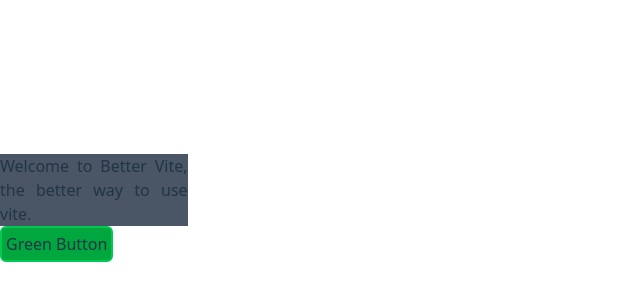
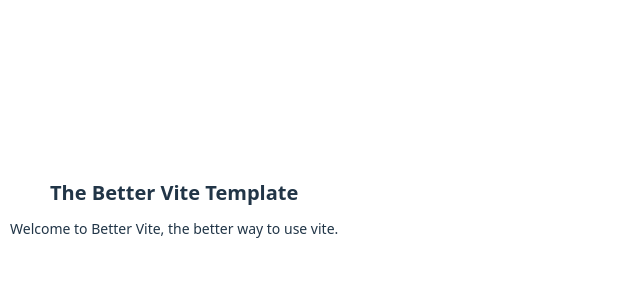
Before and after one commit to PinheiroReis/better-vite-material, a React (Vite) app: page / in a window 1280 px wide. Shown: the part 192-492 px from the top of the page, without its empty margins (0-640 px from the left). Built offline with nearby package versions, Linux system fonts and the light colour scheme.

Commit message:
home: add a initial text

```diff
--- a/index.html
+++ b/index.html
@@ -1,10 +1,10 @@
-<!doctype html>
+<!DOCTYPE html>
 <html lang="en">
 	<head>
 		<meta charset="UTF-8" />
 		<link rel="icon" type="image/svg+xml" href="/vite.svg" />
 		<meta name="viewport" content="width=device-width, initial-scale=1.0" />
-    <title>better-vite</title>
+		<title>Better Vite Template</title>
 	</head>
 	<body>
 		<div id="root"></div>
--- a/src/App.tsx
+++ b/src/App.tsx
@@ -1,15 +1,11 @@
-import GreenButton from "./components/GreenButton.tsx";
-import Welcome from "./components/Welcome.tsx";
+import Title from "./components/Text/Title/index.tsx";
+import Welcome from "./components/Text/Welcome/intex.tsx";
 
 function App() {
 	return (
 		<>
-			<div className={`flex text-justify`}>
-				<div>
-					<Welcome />
-					<GreenButton>Green Button</GreenButton>
-				</div>
-			</div>
+			<Title />
+			<Welcome />
 		</>
 	);
 }
--- /dev/null
+++ b/src/components/Buttons/Green/index.module.css
@@ -0,0 +1,20 @@
+.green_button {
+	border: 2px solid #3cb43c;
+	border-radius: 2px;
+	padding: 1px;
+	background-color: #18a618;
+}
+
+.green_button:hover {
+	border: 2px solid #3cb43c;
+	border-radius: 2px;
+	padding: 1px;
+	background-color: #3cb43c;
+}
+
+.green_button:active {
+	border: 2px solid #3cb43c;
+	border-radius: 2px;
+	padding: 1px;
+	background-color: #49b949;
+}
--- /dev/null
+++ b/src/components/Buttons/Green/index.tsx
@@ -0,0 +1,13 @@
+import type { ReactNode } from "react";
+import classes from "./index.module.css";
+
+export default function ButtonGreen(props: {
+	onClick: () => void;
+	children: ReactNode;
+}) {
+	return (
+		<button onClick={props.onClick} className={classes.green_button}>
+			{props.children}
+		</button>
+	);
+}
--- a/src/components/GreenButton.tsx
+++ /dev/null
@@ -1,14 +0,0 @@
-import type { ReactNode } from "react";
-
-export default function GreenButton(props: {
-	className?: string;
-	children: ReactNode;
-}) {
-	return (
-		<button
-			className={`border-2 rounded-md p-1 flex flex-row bg-green-600 border-green-500 hover:bg-green-500 active:bg-green-400 ${props.className}`}
-		>
-			{props.children}
-		</button>
-	);
-}
--- /dev/null
+++ b/src/components/Text/Title/index.module.css
@@ -0,0 +1,6 @@
+h1 {
+	font-size: 20px;
+	font-weight: 700;
+	margin: 10px;
+	text-align: center;
+}
--- /dev/null
+++ b/src/components/Text/Title/index.tsx
@@ -0,0 +1,5 @@
+import "./index.module.css";
+
+export default function Title() {
+	return <h1>The Better Vite Template</h1>;
+}
--- /dev/null
+++ b/src/components/Text/Welcome/index.module.css
@@ -0,0 +1,5 @@
+p {
+	font-size: 14px;
+	margin: 10px;
+	text-align: justify;
+}
--- a/src/components/Welcome.tsx
+++ b/src/components/Text/Welcome/intex.tsx
@@ -1,6 +1,8 @@
+import "./index.module.css";
+
 export default function Welcome() {
 	return (
-		<div className={`bg-gray-600 w-1/2`}>
+		<div>
 			<p>Welcome to Better Vite, the better way to use vite.</p>
 		</div>
 	);
--- a/src/index.css
+++ b/src/index.css
@@ -15,6 +15,13 @@
 	-moz-osx-font-smoothing: grayscale;
 }
 
+@media (prefers-color-scheme: light) {
+	:root {
+		color: #213547;
+		background-color: #ffffff;
+	}
+}
+
 body {
 	margin: 0;
 	display: flex;
@@ -23,9 +30,7 @@
 	min-height: 100vh;
 }
 
-@media (prefers-color-scheme: light) {
-	:root {
-		color: #213547;
-		background-color: #ffffff;
-	}
+h1 {
+	font-size: 15px;
+	text-align: center;
 }
```
Lines whose indentation alone changed are shown as unchanged.
